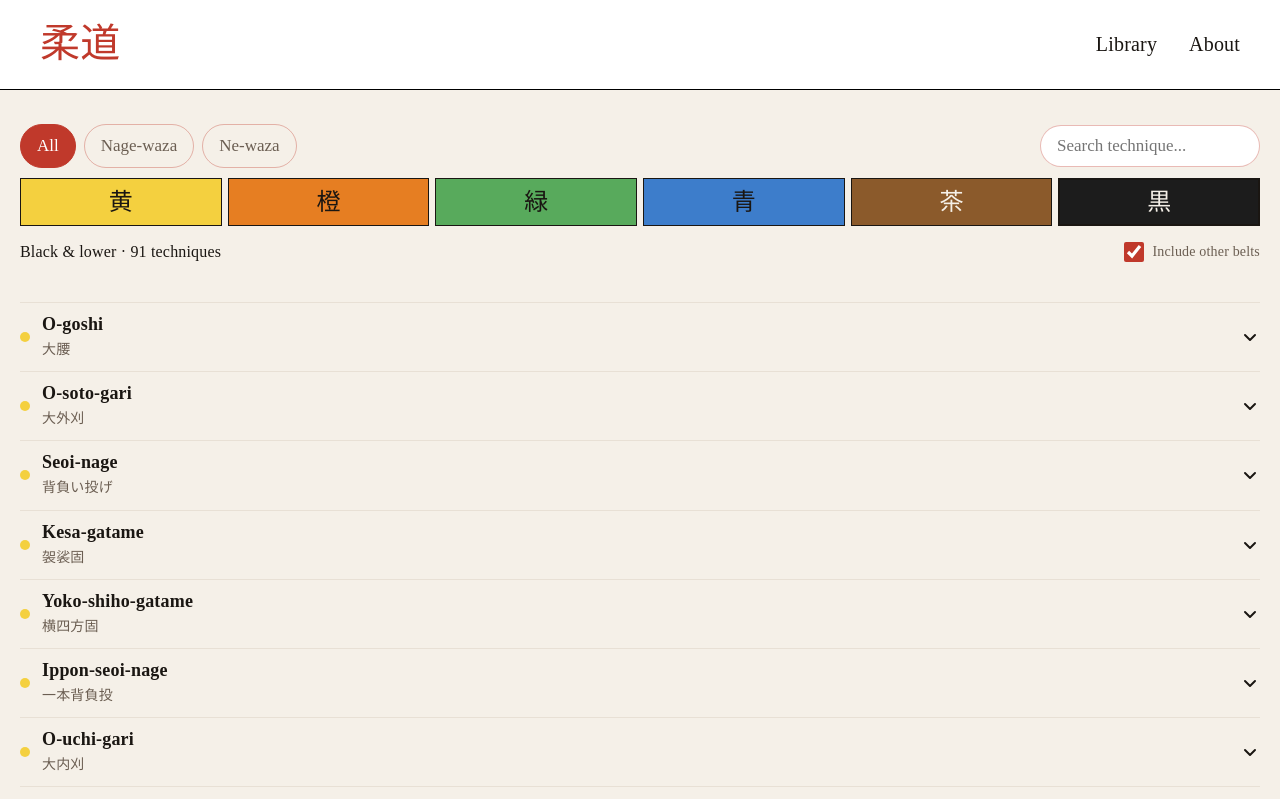
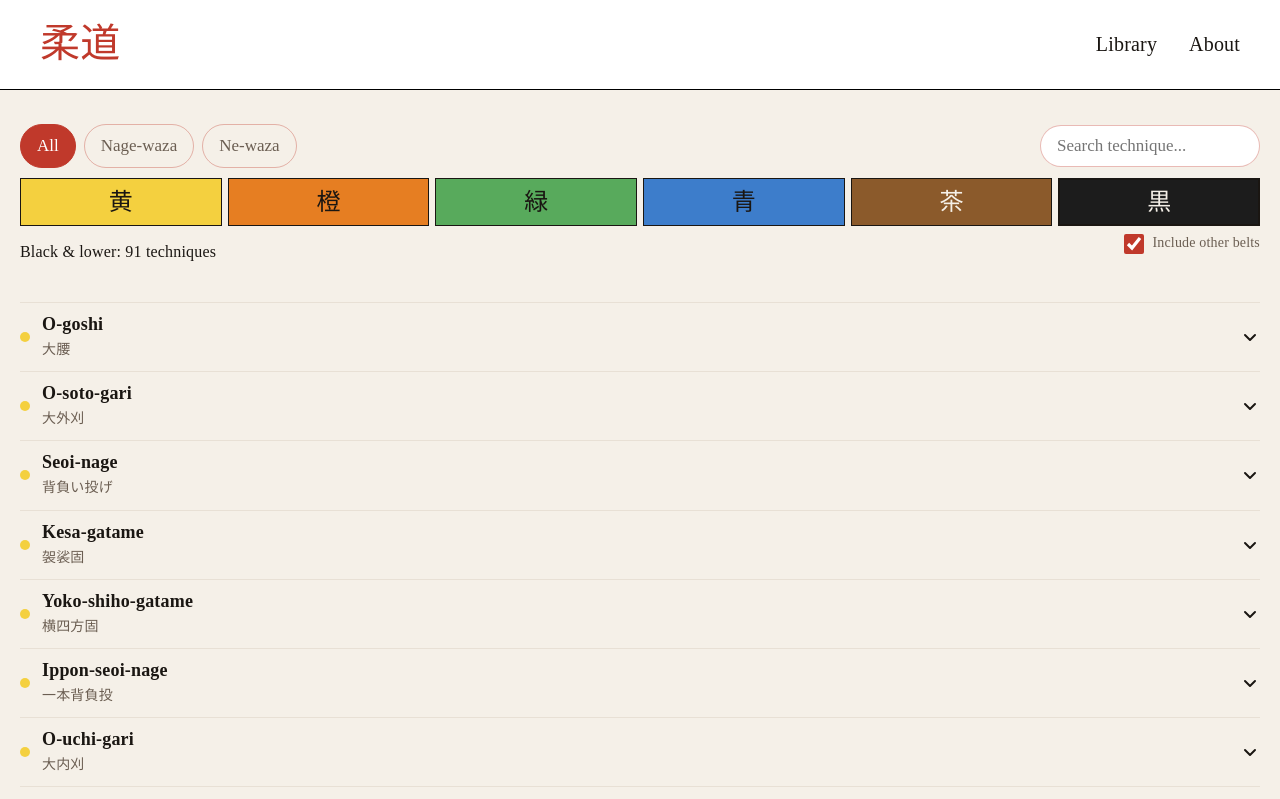
Before and after one commit to MEga9-C4ortik/Judo, a React (Vite) app: page / in a window 1280 px wide. Shown: the top 799 px of the page. Built offline with nearby package versions, Linux system fonts and the light colour scheme.

Commit message:
refactor: Belt filter small css changes

```diff
--- a/src/Components/BeltFilter.jsx
+++ b/src/Components/BeltFilter.jsx
@@ -36,8 +36,8 @@ export default function BeltFilter({ beltIndex, onBeltChange, includeLower, onIn
                     {searching
                         ? `${count} results in all belts`
                         : includeLower
-                            ? `${currentBelt?.name ?? ''} & lower · ${count} techniques`
-                            : `${currentBelt?.name ?? ''} · ${count} techniques`
+                            ? `${currentBelt?.name ?? ''} & lower: ${count} techniques`
+                            : `${currentBelt?.name ?? ''}: ${count} techniques`
                     }
                 </p>
 
--- a/src/Components/BeltFilter.module.css
+++ b/src/Components/BeltFilter.module.css
@@ -103,13 +103,14 @@
 
 .caption {
     margin: 0;
+    text-align: left;
     font-size: 16px;
     color: var(--text);
 }
 
 .toggle {
     display: inline-flex;
-    align-items: center;
+    text-align: right;
     gap: 8px;
     min-height: 44px;
     font-size: 14px;
@@ -118,9 +119,10 @@
 }
 
 .toggle input {
+    justify-self: end;
     width: 20px;
     height: 20px;
-    margin: 0;
+    margin: 4px 0;
     accent-color: var(--accent);
 }
 
```
